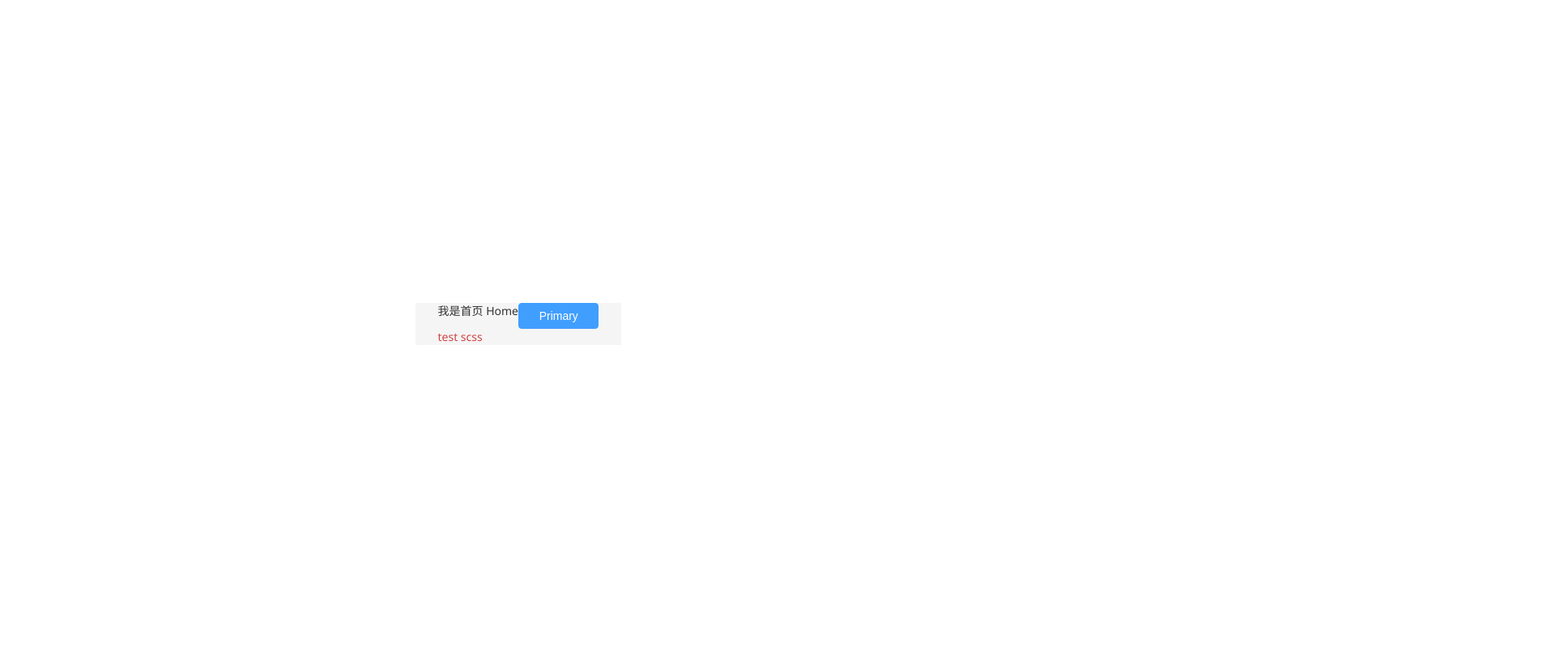
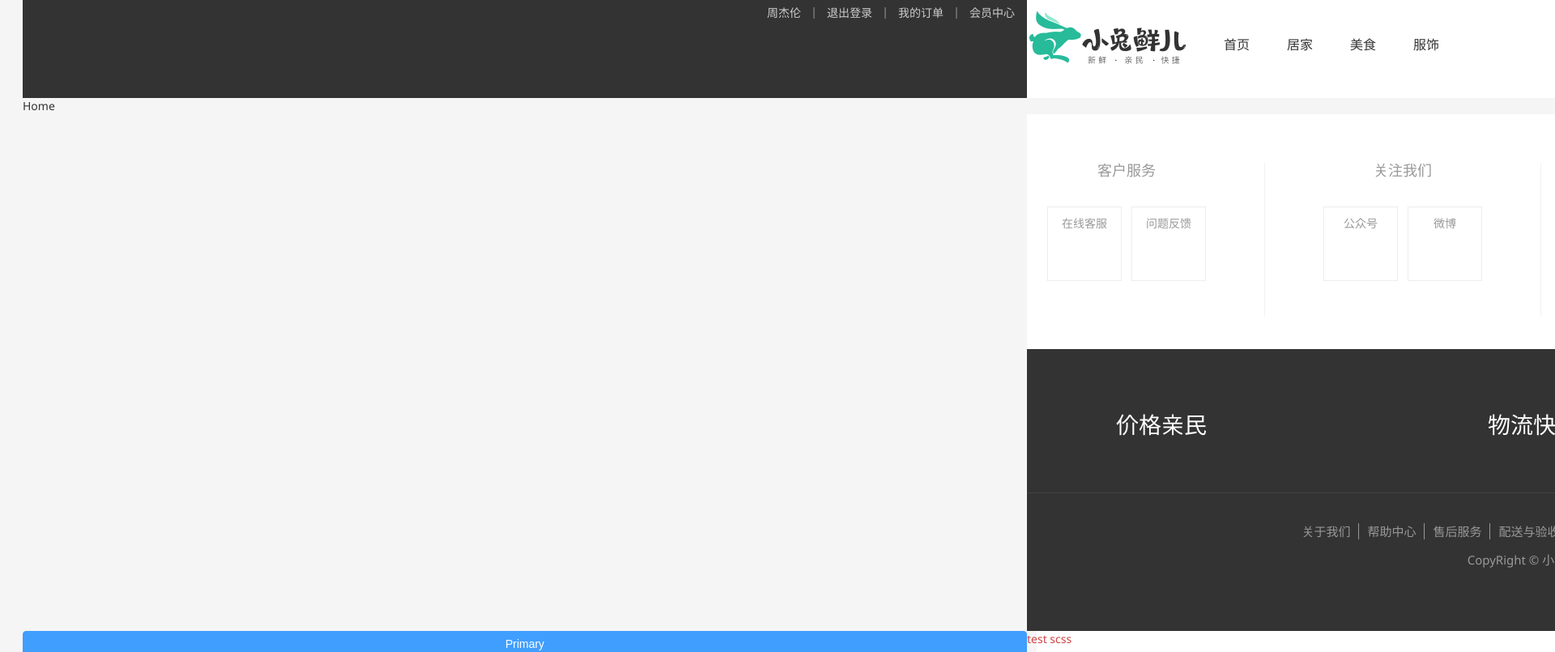
Before and after one commit to Falasool/vuejs-xiaotuxian, a Vue app: page / in a window 1280 px wide. Shown: the top 805 px of the page at 81% size, 1920 px wide, since content can reach past the window. Built offline with nearby package versions, Linux system fonts and the light colour scheme; no server answers.

Commit message:
引入图标

```diff
--- /dev/null
+++ b/src/views/Layout/components/LayoutFooter.vue
@@ -0,0 +1,228 @@
+<template>
+  <footer class="app_footer">
+    <!-- 联系我们 -->
+    <div class="contact">
+      <div class="container">
+        <dl>
+          <dt>客户服务</dt>
+          <dd><i class="iconfont icon-kefu"></i> 在线客服</dd>
+          <dd><i class="iconfont icon-question"></i> 问题反馈</dd>
+        </dl>
+        <dl>
+          <dt>关注我们</dt>
+          <dd><i class="iconfont icon-weixin"></i> 公众号</dd>
+          <dd><i class="iconfont icon-weibo"></i> 微博</dd>
+        </dl>
+        <dl>
+          <dt>下载APP</dt>
+          <dd class="qrcode"><img src="@/assets/images/qrcode.jpg" /></dd>
+          <dd class="download">
+            <span>扫描二维码</span>
+            <span>立马下载APP</span>
+            <a href="javascript:;">下载页面</a>
+          </dd>
+        </dl>
+        <dl>
+          <dt>服务热线</dt>
+          <dd class="hotline">400-0000-000 <small>周一至周日 8:00-18:00</small></dd>
+        </dl>
+      </div>
+    </div>
+    <!-- 其它 -->
+    <div class="extra">
+      <div class="container">
+        <div class="slogan">
+          <a href="javascript:;">
+            <i class="iconfont icon-footer01"></i>
+            <span>价格亲民</span>
+          </a>
+          <a href="javascript:;">
+            <i class="iconfont icon-footer02"></i>
+            <span>物流快捷</span>
+          </a>
+          <a href="javascript:;">
+            <i class="iconfont icon-footer03"></i>
+            <span>品质新鲜</span>
+          </a>
+        </div>
+        <!-- 版权信息 -->
+        <div class="copyright">
+          <p>
+            <a href="javascript:;">关于我们</a>
+            <a href="javascript:;">帮助中心</a>
+            <a href="javascript:;">售后服务</a>
+            <a href="javascript:;">配送与验收</a>
+            <a href="javascript:;">商务合作</a>
+            <a href="javascript:;">搜索推荐</a>
+            <a href="javascript:;">友情链接</a>
+          </p>
+          <p>CopyRight © 小兔鲜儿</p>
+        </div>
+      </div>
+    </div>
+  </footer>
+</template>
+
+<style scoped lang="scss">
+.app_footer {
+  overflow: hidden;
+  background-color: #f5f5f5;
+  padding-top: 20px;
+
+  .contact {
+    background: #fff;
+
+    .container {
+      padding: 60px 0 40px 25px;
+      display: flex;
+    }
+
+    dl {
+      height: 190px;
+      text-align: center;
+      padding: 0 72px;
+      border-right: 1px solid #f2f2f2;
+      color: #999;
+
+      &:first-child {
+        padding-left: 0;
+      }
+
+      &:last-child {
+        border-right: none;
+        padding-right: 0;
+      }
+    }
+
+    dt {
+      line-height: 1;
+      font-size: 18px;
+    }
+
+    dd {
+      margin: 36px 12px 0 0;
+      float: left;
+      width: 92px;
+      height: 92px;
+      padding-top: 10px;
+      border: 1px solid #ededed;
+
+      .iconfont {
+        font-size: 36px;
+        display: block;
+        color: #666;
+      }
+
+      &:hover {
+        .iconfont {
+          color: $xtxColor;
+        }
+      }
+
+      &:last-child {
+        margin-right: 0;
+      }
+    }
+
+    .qrcode {
+      width: 92px;
+      height: 92px;
+      padding: 7px;
+      border: 1px solid #ededed;
+    }
+
+    .download {
+      padding-top: 5px;
+      font-size: 14px;
+      width: auto;
+      height: auto;
+      border: none;
+
+      span {
+        display: block;
+      }
+
+      a {
+        display: block;
+        line-height: 1;
+        padding: 10px 25px;
+        margin-top: 5px;
+        color: #fff;
+        border-radius: 2px;
+        background-color: $xtxColor;
+      }
+    }
+
+    .hotline {
+      padding-top: 20px;
+      font-size: 22px;
+      color: #666;
+      width: auto;
+      height: auto;
+      border: none;
+
+      small {
+        display: block;
+        font-size: 15px;
+        color: #999;
+      }
+    }
+  }
+
+  .extra {
+    background-color: #333;
+  }
+
+  .slogan {
+    height: 178px;
+    line-height: 58px;
+    padding: 60px 100px;
+    border-bottom: 1px solid #434343;
+    display: flex;
+    justify-content: space-between;
+
+    a {
+      height: 58px;
+      line-height: 58px;
+      color: #fff;
+      font-size: 28px;
+
+      i {
+        font-size: 50px;
+        vertical-align: middle;
+        margin-right: 10px;
+        font-weight: 100;
+      }
+
+      span {
+        vertical-align: middle;
+        text-shadow: 0 0 1px #333;
+      }
+    }
+  }
+
+  .copyright {
+    height: 170px;
+    padding-top: 40px;
+    text-align: center;
+    color: #999;
+    font-size: 15px;
+
+    p {
+      line-height: 1;
+      margin-bottom: 20px;
+    }
+
+    a {
+      color: #999;
+      line-height: 1;
+      padding: 0 10px;
+      border-right: 1px solid #999;
+
+      &:last-child {
+        border-right: none;
+      }
+    }
+  }
+}
+</style>
--- /dev/null
+++ b/src/views/Layout/components/LayoutHeader.vue
@@ -0,0 +1,127 @@
+<script setup></script>
+
+<template>
+  <header class="app-header">
+    <div class="container">
+      <h1 class="logo">
+        <RouterLink to="/">小兔鲜</RouterLink>
+      </h1>
+      <ul class="app-header-nav">
+        <li class="home">
+          <RouterLink to="/">首页</RouterLink>
+        </li>
+        <li><RouterLink to="/">居家</RouterLink></li>
+        <li><RouterLink to="/">美食</RouterLink></li>
+        <li><RouterLink to="/">服饰</RouterLink></li>
+      </ul>
+      <div class="search">
+        <i class="iconfont icon-search"></i>
+        <input type="text" placeholder="搜一搜" />
+      </div>
+      <!-- 头部购物车 -->
+    </div>
+  </header>
+</template>
+
+<style scoped lang="scss">
+.app-header {
+  background: #fff;
+
+  .container {
+    display: flex;
+    align-items: center;
+  }
+
+  .logo {
+    width: 200px;
+
+    a {
+      display: block;
+      height: 132px;
+      width: 100%;
+      text-indent: -9999px;
+      background: url('@/assets/images/logo.png') no-repeat center 18px / contain;
+    }
+  }
+
+  .app-header-nav {
+    width: 820px;
+    display: flex;
+    padding-left: 40px;
+    position: relative;
+    z-index: 998;
+
+    li {
+      margin-right: 40px;
+      width: 38px;
+      text-align: center;
+
+      a {
+        font-size: 16px;
+        line-height: 32px;
+        height: 32px;
+        display: inline-block;
+
+        &:hover {
+          color: $xtxColor;
+          border-bottom: 1px solid $xtxColor;
+        }
+      }
+
+      .active {
+        color: $xtxColor;
+        border-bottom: 1px solid $xtxColor;
+      }
+    }
+  }
+
+  .search {
+    width: 170px;
+    height: 32px;
+    position: relative;
+    border-bottom: 1px solid #e7e7e7;
+    line-height: 32px;
+
+    .icon-search {
+      font-size: 18px;
+      margin-left: 5px;
+    }
+
+    input {
+      width: 140px;
+      padding-left: 5px;
+      color: #666;
+    }
+  }
+
+  .cart {
+    width: 50px;
+
+    .curr {
+      height: 32px;
+      line-height: 32px;
+      text-align: center;
+      position: relative;
+      display: block;
+
+      .icon-cart {
+        font-size: 22px;
+      }
+
+      em {
+        font-style: normal;
+        position: absolute;
+        right: 0;
+        top: 0;
+        padding: 1px 6px;
+        line-height: 1;
+        background: $helpColor;
+        color: #fff;
+        font-size: 12px;
+        border-radius: 10px;
+        font-family: Arial;
+      }
+    }
+  }
+}
+</style>
--- /dev/null
+++ b/src/views/Layout/components/LayoutNav.vue
@@ -0,0 +1,65 @@
+<script setup>
+
+</script>
+
+<template>
+  <nav class="app-topnav">
+    <div class="container">
+      <ul>
+        <template v-if="true">
+          <li><a href="#"><i class="iconfont icon-user"></i>周杰伦</a></li>
+          <li>
+            <el-popconfirm title="确认退出吗?" confirm-button-text="确认" cancel-button-text="取消">
+              <template #reference>
+                <a href="javascript:;">退出登录</a>
+              </template>
+            </el-popconfirm>
+          </li>
+          <li><a href="javascript:;">我的订单</a></li>
+          <li><a href="javascript:;">会员中心</a></li>
+        </template>
+        <template v-else>
+          <li><a href="javascript:;">请先登录</a></li>
+          <li><a href="javascript:;">帮助中心</a></li>
+          <li><a href="javascript:;">关于我们</a></li>
+        </template>
+      </ul>
+    </div>
+  </nav>
+</template>
+
+
+<style scoped lang="scss">
+.app-topnav {
+  background: #333;
+  ul {
+    display: flex;
+    height: 53px;
+    justify-content: flex-end;
+    align-items: center;
+    li {
+      a {
+        padding: 0 15px;
+        color: #cdcdcd;
+        line-height: 1;
+        display: inline-block;
+
+        i {
+          font-size: 14px;
+          margin-right: 2px;
+        }
+
+        &:hover {
+          color: $xtxColor;
+        }
+      }
+
+      ~li {
+        a {
+          border-left: 2px solid #666;
+        }
+      }
+    }
+  }
+}
+</style>
--- a/src/views/Layout/index.vue
+++ b/src/views/Layout/index.vue
@@ -1,5 +1,12 @@
+<script setup>
+import LayoutNav from './components/LayoutNav.vue'
+import LayoutHeader from './components/LayoutHeader.vue'
+import LayoutFooter from './components/LayoutFooter.vue'
+</script>
+
 <template>
-  我是首页
-  <!-- 二级路由出口 -->
-  <router-view></router-view>
+  <LayoutNav />
+  <LayoutHeader />
+  <RouterView />
+  <LayoutFooter />
 </template>
```
